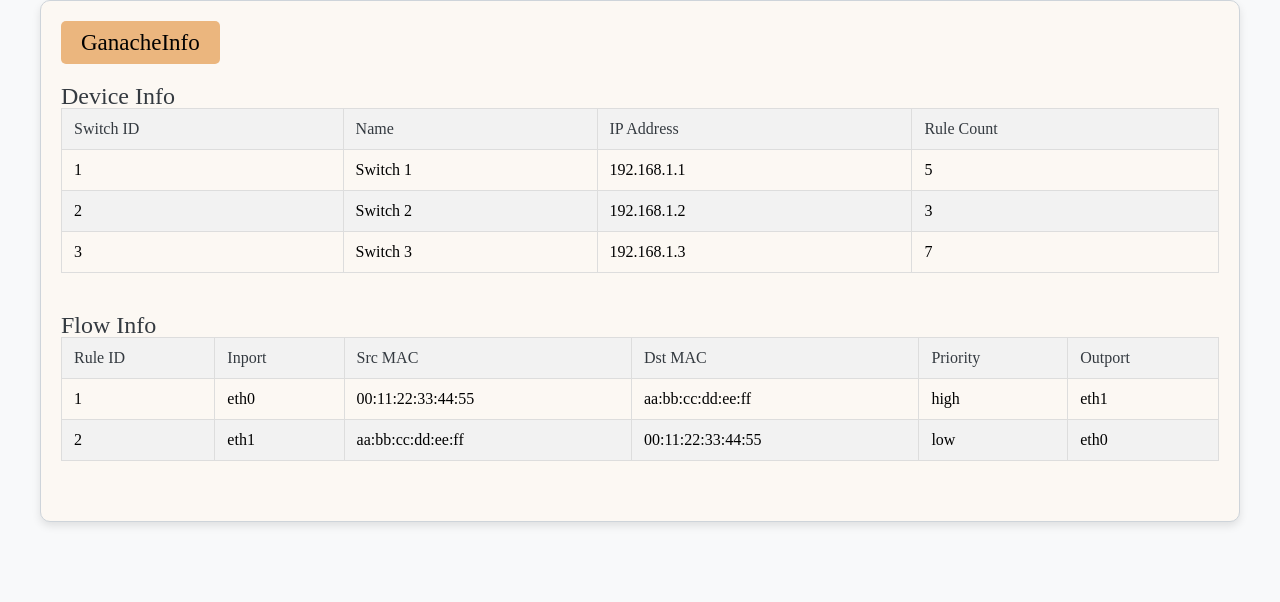
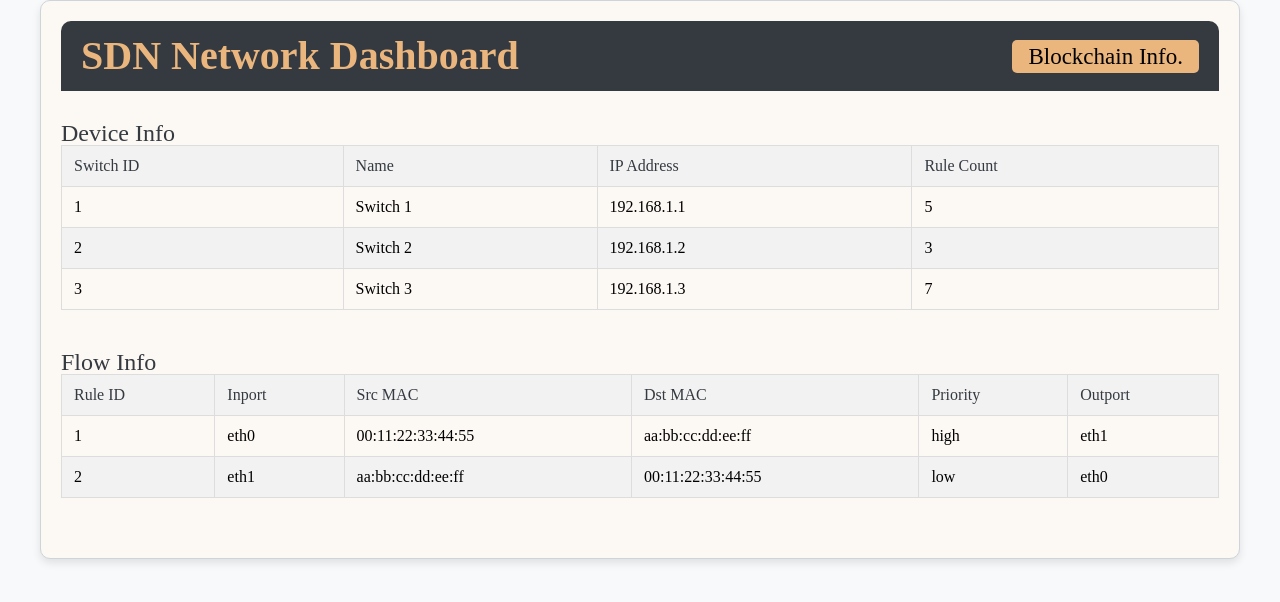
Before and after one commit to praptipriyaph/blockchain-network-dashboard, a React (Vite) app: page /data in a window 1280 px wide. Shown: the top 602 px of the page. Built offline with nearby package versions, Linux system fonts and the light colour scheme.

Commit message:
data page modifications

```diff
--- a/index.html
+++ b/index.html
@@ -4,7 +4,7 @@
     <meta charset="UTF-8" />
     <link rel="icon" type="image/svg+xml" href="/vite.svg" />
     <meta name="viewport" content="width=device-width, initial-scale=1.0" />
-    <title>Blockchain Network Dashboard</title>
+    <title>Network Dashboard</title>
   </head>
   <body>
     <div id="root"></div>
--- a/src/components/Data.css
+++ b/src/components/Data.css
@@ -9,33 +9,52 @@
     box-shadow: 0 4px 8px rgba(0, 0, 0, 0.1); /* Subtle shadow */
 }
 
+/* Header */
+.header {
+    display: flex;
+    align-items: center;
+    justify-content: space-between;
+    margin-bottom: 30px;
+    background-color: #343a40; /* Dark blue background */
+    color: #ebb67e; /* White text color */
+    padding: 15px 20px;
+    border-radius: 10px 10px 0 0; /* Rounded top corners */
+}
+
+/* Header title */
+.header h1 {
+    font-size: 40px;
+    font-weight: bold;
+    margin: 0;
+}
+
 /* Link to GanacheInfo page */
-.data-page > a {
+.header-actions a {
     display: inline-block; /* Change to inline-block */
-    margin-bottom: 20px;
     color: #000;
     text-decoration: none;
     font-size: 23px;
-    padding: 10px 20px; /* Adjusted padding */
+    padding: 5px 16px; /* Adjusted padding */
     background-color: #ebb67e; /* Light grey background */
     border: none; /* Remove border */
     border-radius: 5px;
     transition: background-color 0.3s ease;
 }
 
-.data-page > a:hover {
+.header-actions a:hover {
     background-color: #d9d9d9; /* Darker grey background on hover */
     color: #000; /* Black text color on hover */
 }
 
-
 /* Section for device info */
-.device-info, .flow-info {
+.device-info,
+.flow-info {
     margin-bottom: 40px;
 }
 
 /* Section header */
-.device-info h2, .flow-info h2 {
+.device-info h2,
+.flow-info h2 {
     margin-top: 0;
     font-size: 24px;
     color: #343a40; /* Dark text color */
@@ -50,7 +69,8 @@
     margin-bottom: 20px; /* Add margin between tables */
 }
 
-.data-page th, .data-page td {
+.data-page th,
+.data-page td {
     border: 1px solid #ddd;
     padding: 12px; /* Adjusted padding */
     text-align: left;
--- a/src/components/Data.jsx
+++ b/src/components/Data.jsx
@@ -1,6 +1,7 @@
 import React from 'react';
 import { Link } from 'react-router-dom';
 import './Data.css'; // Import CSS file for styling
+
 
 function Data() {
     // Dummy data for device info
@@ -16,9 +17,18 @@ function Data() {
         { rule_id: 2, inport: 'eth1', src_mac: 'aa:bb:cc:dd:ee:ff', dst_mac: '00:11:22:33:44:55', priority: 'low', outport: 'eth0' }
     ];
 
+
+
     return (
         <div className="data-page">
-            <Link to="/">GanacheInfo</Link>
+            <header className="header">
+                <h1>SDN Network Dashboard</h1>
+                <div className="header-actions">
+                    <Link to="/">Blockchain Info.</Link>
+
+                </div>
+            </header>
+
             <section className="device-info">
                 <h2>Device Info</h2>
                 <table>
@@ -42,6 +52,8 @@ function Data() {
                     </tbody>
                 </table>
             </section>
+
+
             <section className="flow-info">
                 <h2>Flow Info</h2>
                 <table>
--- a/src/components/GanacheInfo.jsx
+++ b/src/components/GanacheInfo.jsx
@@ -107,7 +107,7 @@ function GanacheInfo() {
                     <p>Network ID: {networkId}</p>
                     {gasPrice && <p>Gas Price: {Web3.utils.fromWei(gasPrice, 'gwei')} Gwei</p>}
 
-                    <Link to="/Data" className='datainfo'>Data</Link>
+                    <Link to="/Data" className='datainfo'>SDN Data</Link>
                 </div>
             </header>
 
```
